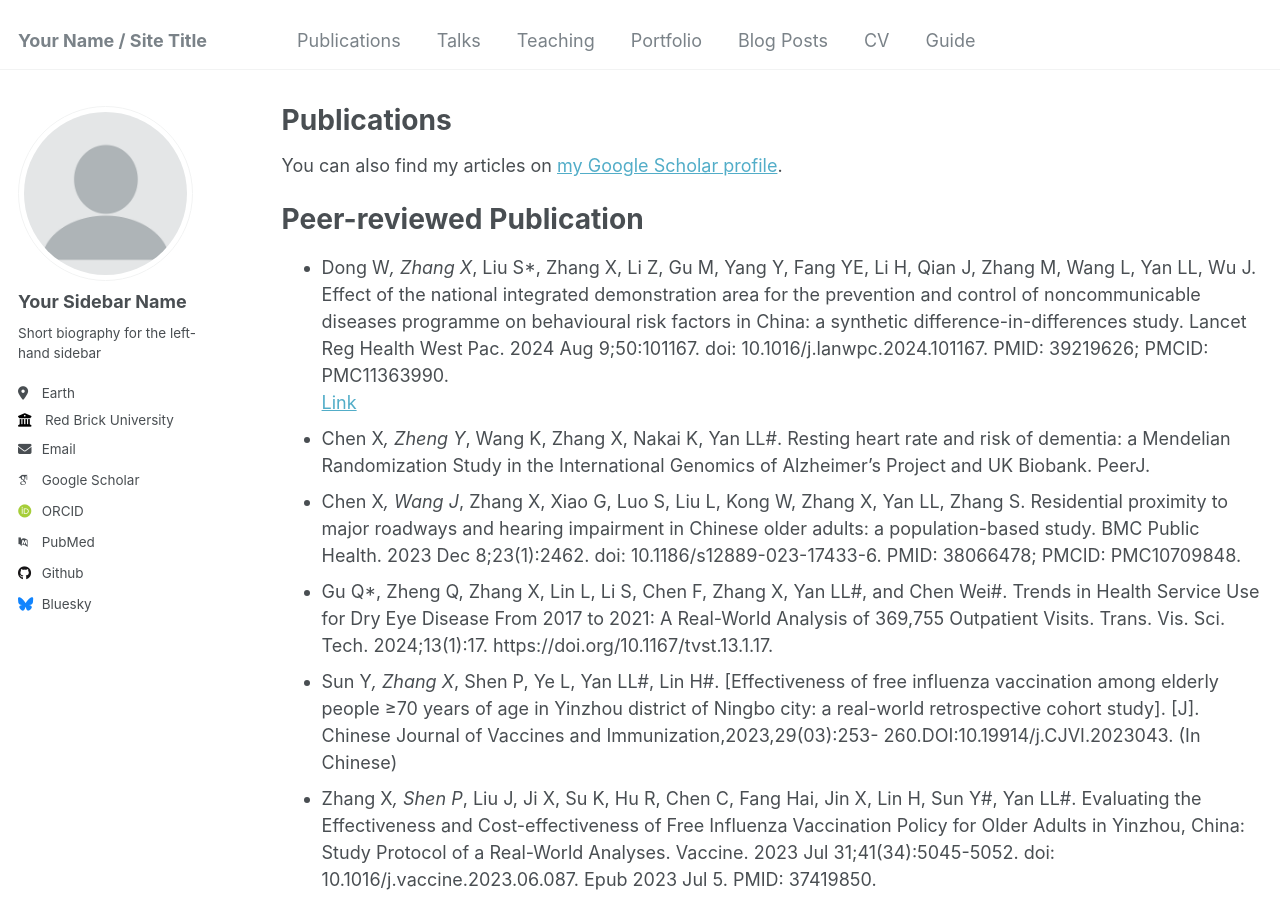
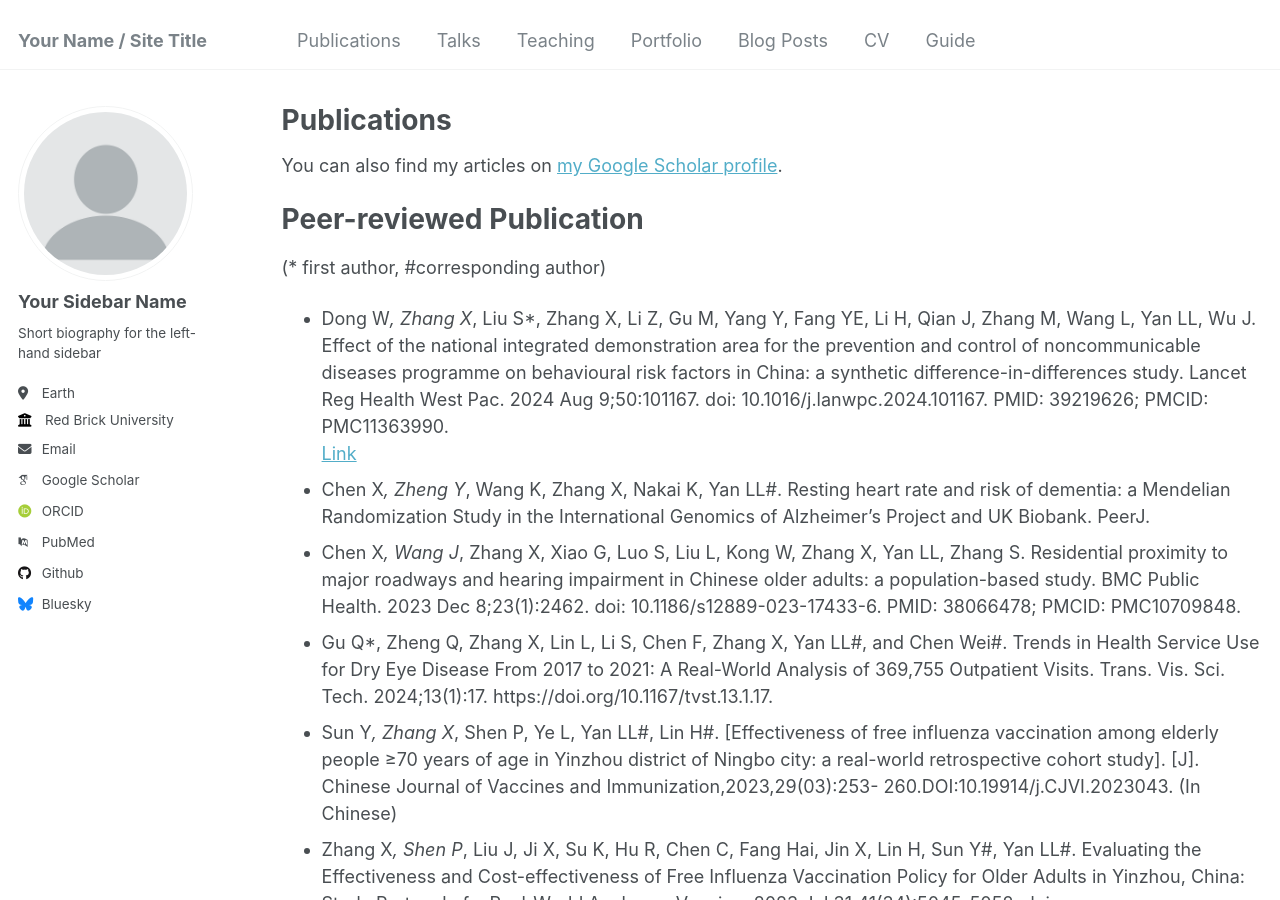
Before and after one commit to Xian152/xian152.github.io, a Jekyll site: the page built from _pages/publication.md, in a window 1280 px wide and 900 px high. Built offline with Jekyll 4.4.1, drawn with Linux system fonts in a browser that asks for light colours; some web fonts are replaced.

Commit message:
Update publication.md

```diff
--- a/_pages/publication.md
+++ b/_pages/publication.md
@@ -8,6 +8,7 @@ author_profile: true
 You can also find my articles on [my Google Scholar profile](https://scholar.google.com/citations?user=2vQePQoAAAAJ&hl=zh-TW).
 
 # Peer-reviewed Publication
+(* first author, #corresponding author)
 + Dong W*, Zhang X*, Liu S*, Zhang X, Li Z, Gu M, Yang Y, Fang YE, Li H, Qian J, Zhang M, Wang L, Yan LL, Wu J. Effect of the national integrated demonstration area for the prevention and control of noncommunicable diseases programme on behavioural risk factors in China: a synthetic difference-in-differences study. Lancet Reg Health West Pac. 2024 Aug 9;50:101167. doi: 10.1016/j.lanwpc.2024.101167. PMID: 39219626; PMCID: PMC11363990.
   [Link](https://www.thelancet.com/journals/lanwpc/article/PIIS2666-6065(24)00161-5/fulltext)
 + Chen X*, Zheng Y*, Wang K, Zhang X, Nakai K, Yan LL#. Resting heart rate and risk of dementia: a Mendelian Randomization Study in the International Genomics of Alzheimer’s Project and UK Biobank. PeerJ.
```
